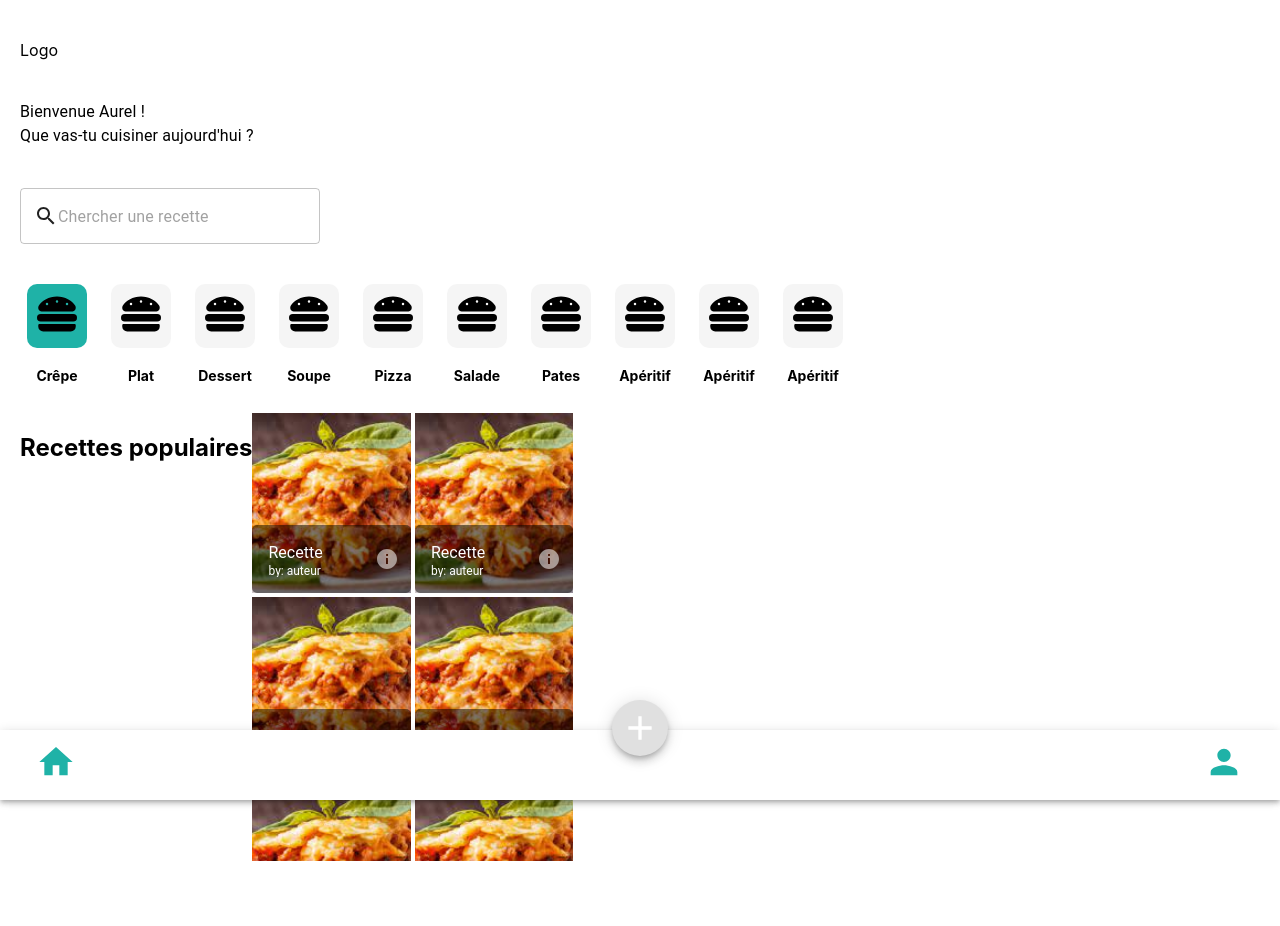
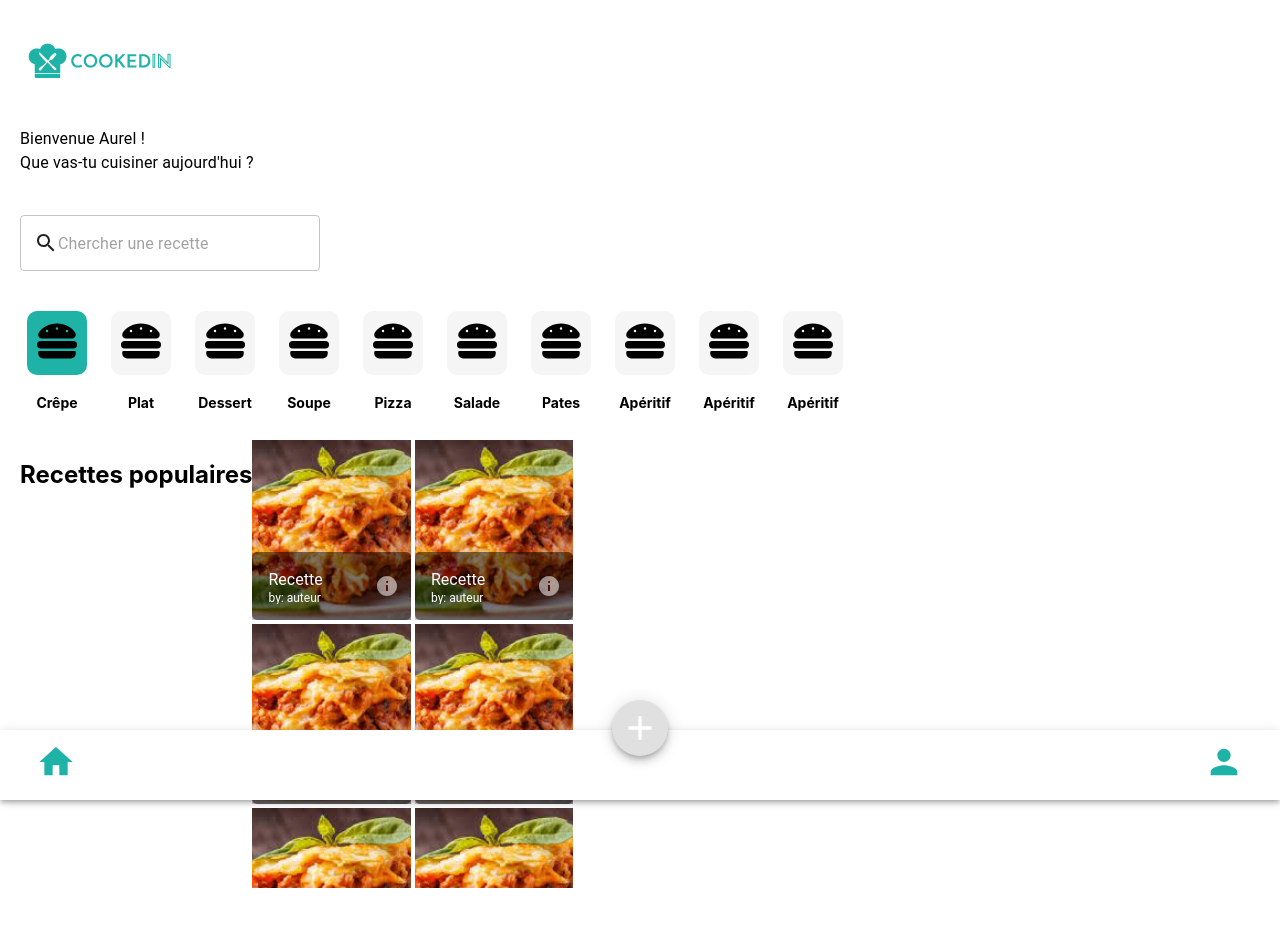
Before and after one commit to Aurelien-jcb/recipe-app, a React (Create React App) app: page / in a window 1280 px wide. Shown: the top 926 px of the page. Built offline with nearby package versions, Linux system fonts and the light colour scheme.

Commit message:
add icons

```diff
--- a/src/components/home/Welcome.jsx
+++ b/src/components/home/Welcome.jsx
@@ -1,20 +1,23 @@
 import { Typography } from "@material-ui/core";
 import { Grid, makeStyles } from "@material-ui/core";
 import React, { useContext } from "react";
+import { NavLink } from "react-router-dom";
 import { UserContext } from "../../storage/context/userContext";
 
 const useStyles = makeStyles((theme) => ({
-    appLogo: {
-        margin: '0 0 40px 0'
-    }
+  appLogo: {
+    margin: "0 0 40px 0",
+  },
 }));
 export default function Welcome() {
   const classes = useStyles();
-  const {userContext } = useContext(UserContext);
+  const { userContext } = useContext(UserContext);
   return (
     <>
       <Grid container item xs={12} className={classes.appLogo}>
-        Logo
+        <NavLink to="/" className={classes.navLink}>
+          <img onClick="/" src="/assets/img/cookedIn-logo.png" />
+        </NavLink>
       </Grid>
       <Grid container item xs={12}>
         <Grid container item xs={12}>
```
Also changed, not shown: public/assets/img/cookedIn-logo.png (added), public/manifest.json, 1 other file (tests, documents, lock files or other folders).
